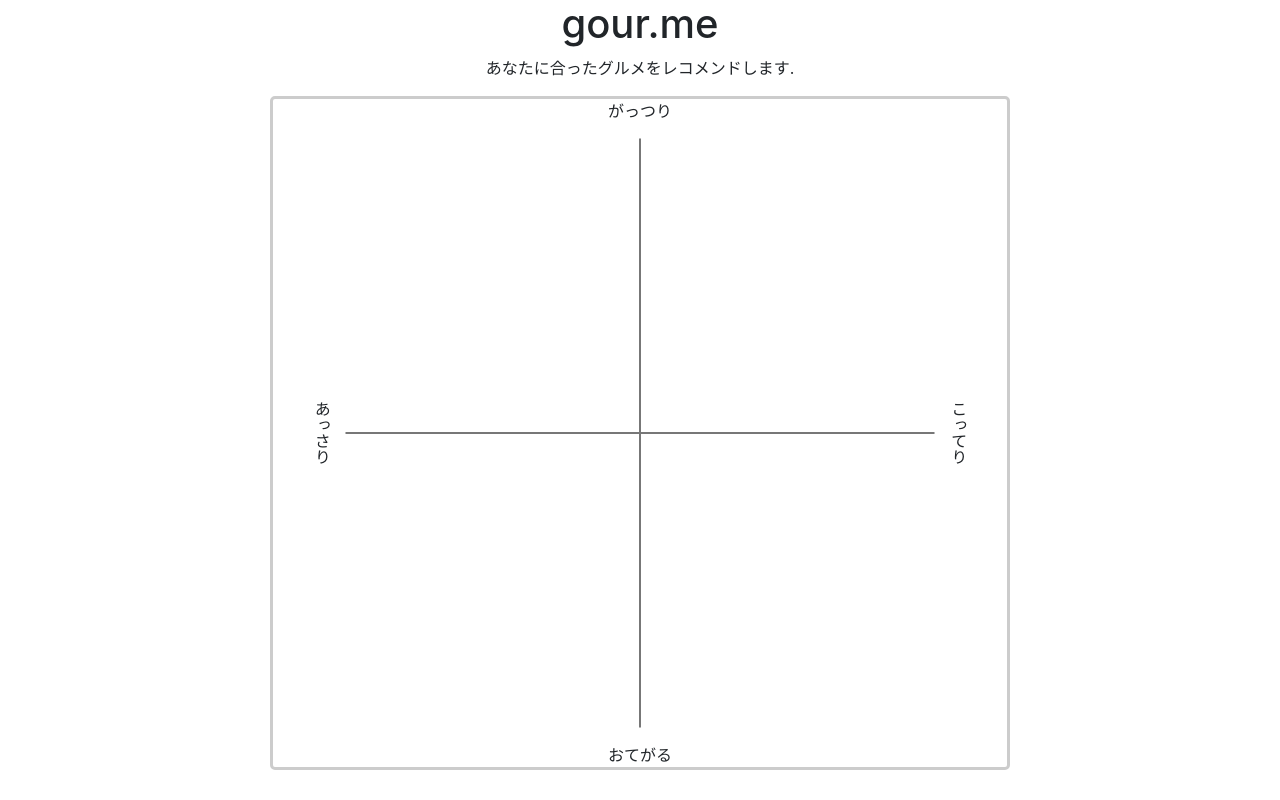
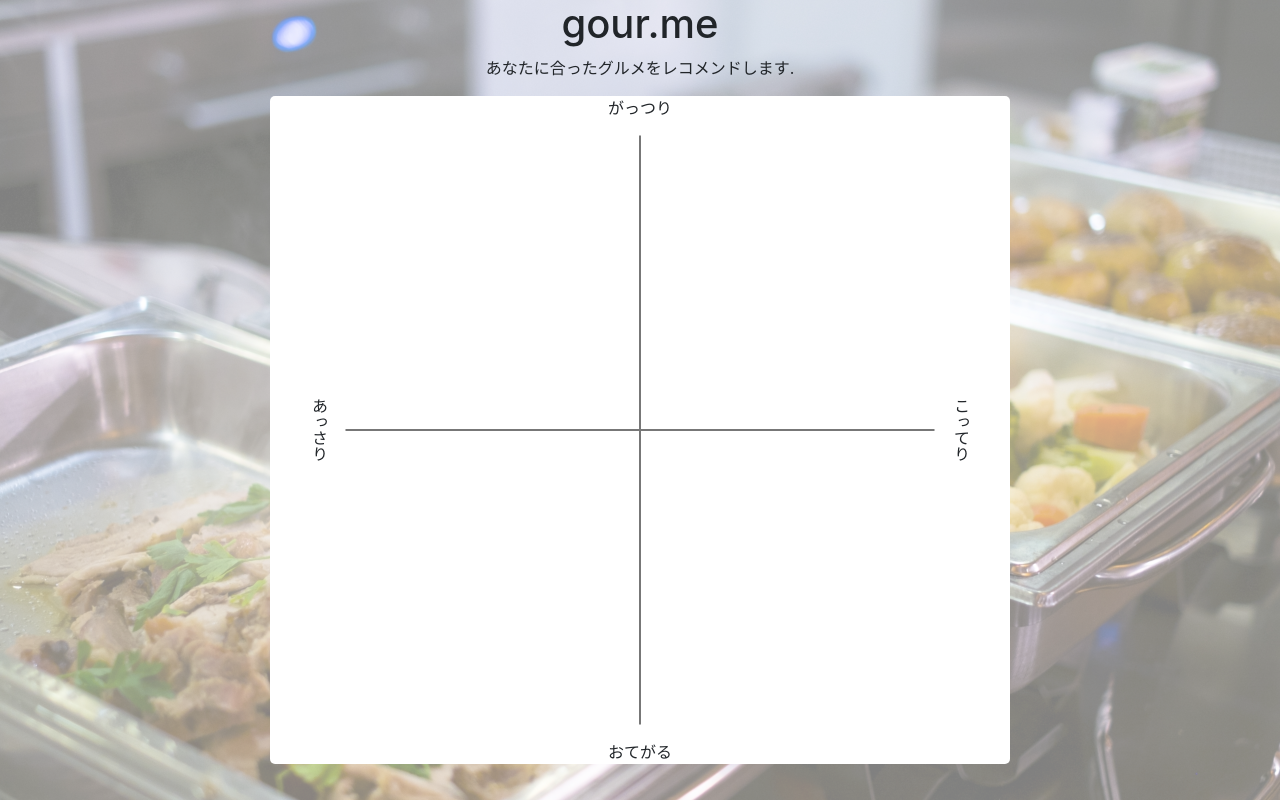
Before and after one commit to uyupun-archive/gour-me, a Nuxt app: page / in a window 1280 px wide. Built offline with nearby package versions, Linux system fonts and the light colour scheme.

Commit message:
背景追加 アニメーション修正

```diff
--- a/nuxtjs/components/ResultModal.vue
+++ b/nuxtjs/components/ResultModal.vue
@@ -48,7 +48,7 @@ export default {
     background: rgba(0,0,0,0.5);
     &-content {
       opacity: 0;
-      animation: .5s 1 linear forwards speed;
+      animation: .4s .15s 1 linear forwards speed;
     }
   }
   @keyframes speed {
--- a/nuxtjs/layouts/default.vue
+++ b/nuxtjs/layouts/default.vue
@@ -1,10 +1,14 @@
 <template>
   <div>
-    <nuxt />
+    <div class="image">
+      <div class="image-mask">
+        <nuxt />
+      </div>
+    </div>
   </div>
 </template>
 
-<style>
+<style lang="scss">
 html {
   font-family: 'Source Sans Pro', -apple-system, BlinkMacSystemFont, 'Segoe UI',
     Roboto, 'Helvetica Neue', Arial, sans-serif;
@@ -52,4 +56,21 @@ html {
   color: #fff;
   background-color: #35495e;
 }
+
+.image {
+  background: url("../assets/images/gourme.jpg") no-repeat;
+  background-size: cover;
+  width: 100vw;
+  height: 100vh;
+  &-mask {
+    content: "";
+    display: block;
+    position: absolute;
+    top: 0;
+    left: 0;
+    right: 0;
+    bottom: 0;
+    background-color:rgba(255,255,255,0.5);
+  }
+}
 </style>
--- a/nuxtjs/pages/index.vue
+++ b/nuxtjs/pages/index.vue
@@ -100,8 +100,8 @@ export default {
     }
     &-area {
       position: relative;
-      border: #ccc solid 3px;
       border-radius: 5px;
+      background: white;
     }
     &-label {
       &-top {
```
Also changed, not shown: nuxtjs/assets/images/gourme.jpg (added).
